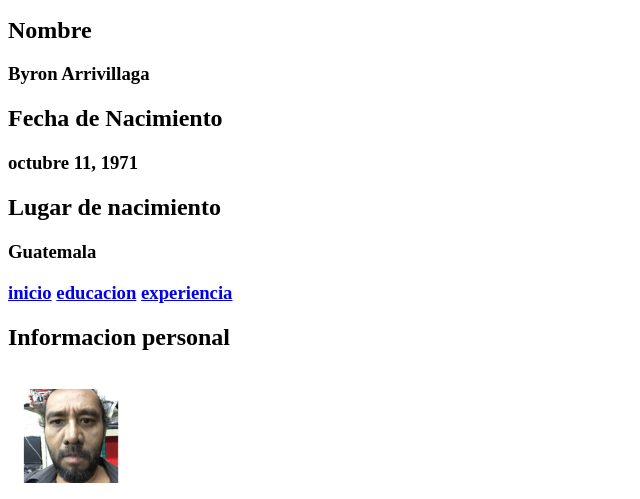
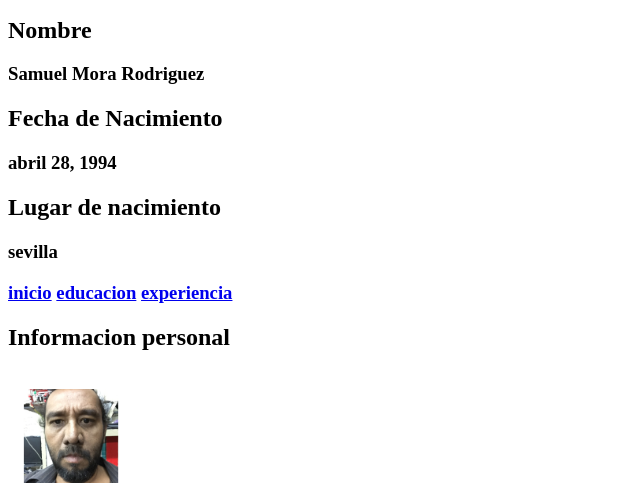
Before and after one commit to samuelmor/html_basico_curriculum, a plain HTML site: page index.html in a window 1280 px wide. Shown: the part 301-800 px from the top of the page, without its empty margins (0-640 px from the left). Drawn offline with Linux system fonts and the light colour scheme.

Commit message:
Update index.html

```diff
--- a/index.html
+++ b/index.html
@@ -17,11 +17,11 @@
 
     <h2>Datos personales</h2>
        <h2>Nombre<h2>
-       <h3> Byron Arrivillaga<h3>
+       <h3> Samuel Mora Rodriguez<h3>
        <h2>Fecha de Nacimiento<h2>
-       <h3> octubre 11, 1971<h3>
+       <h3> abril 28, 1994<h3>
        <h2>Lugar de nacimiento<h2>
-       <h3> Guatemala<h3>
+       <h3> sevilla<h3>
        <p>
           <a href="index.html">inicio</a>
           <a href="educacion.html">educacion</a>
```
